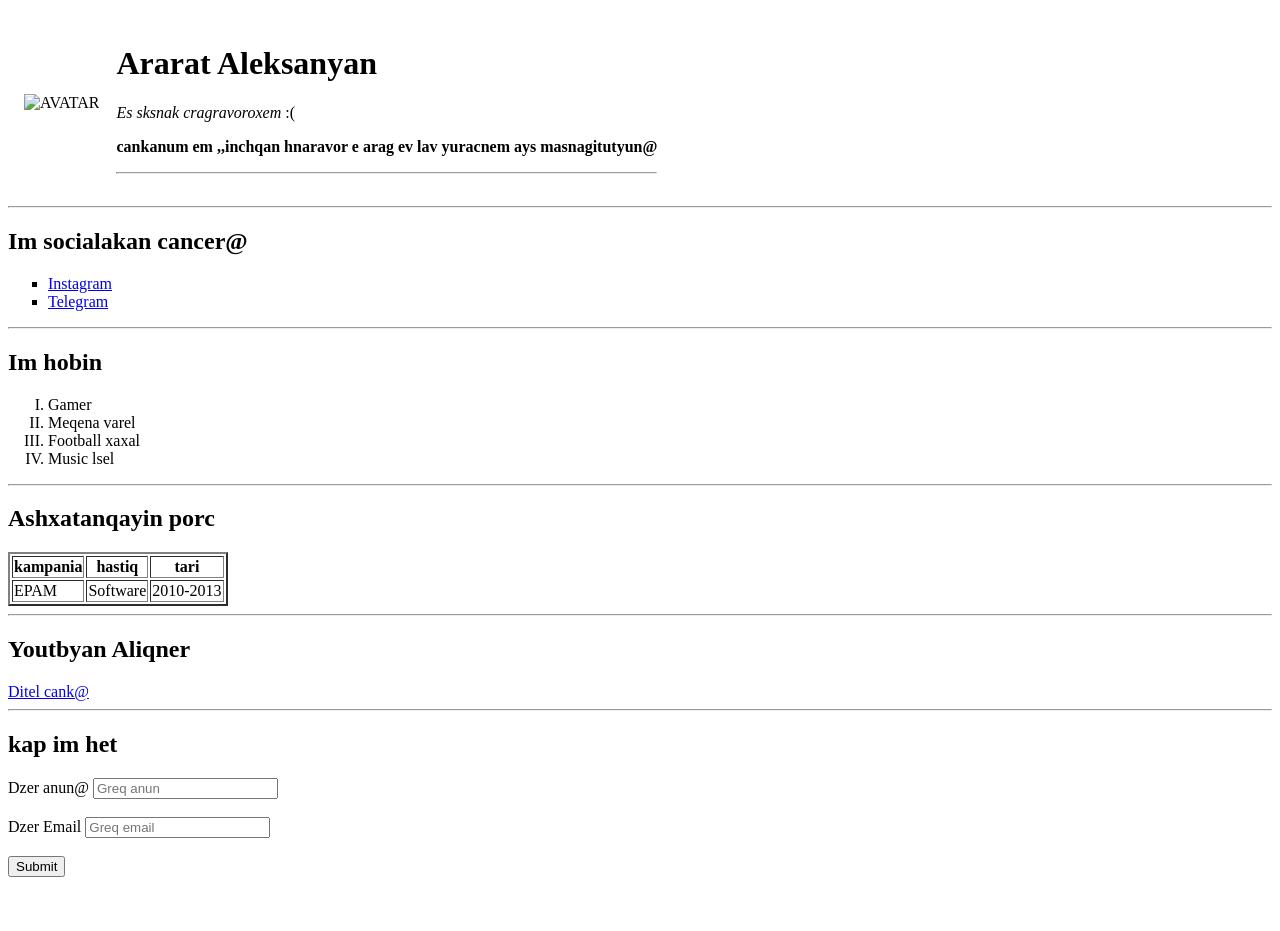
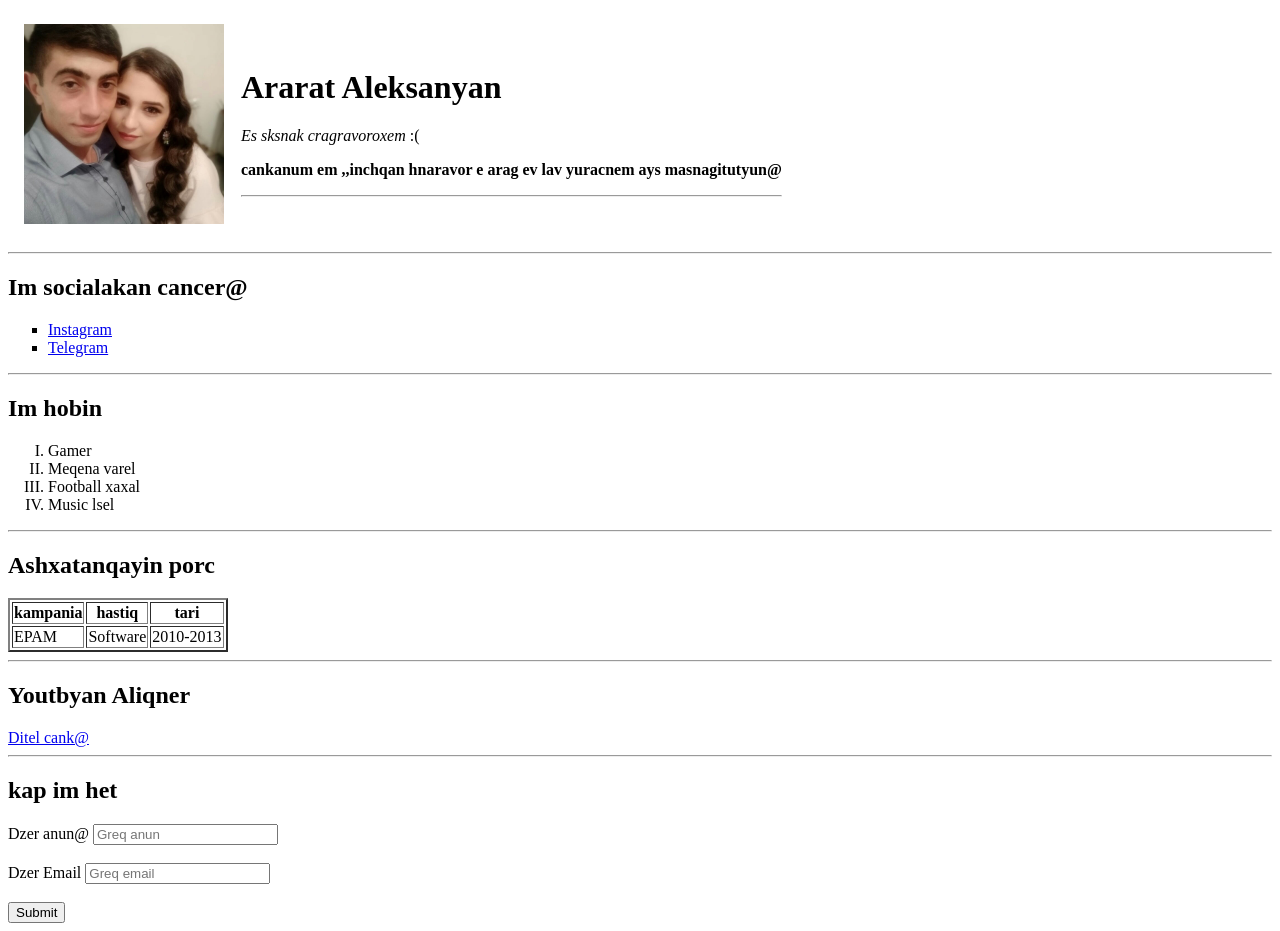
Before and after one commit to lion2022/cv, a plain HTML site: page index.html in a window 1280 px wide. Before the commit the page ends 885 px from the top, so only its background shows below. Drawn offline with Linux system fonts and the light colour scheme.

Commit message:
Update index.html

```diff
--- a/index.html
+++ b/index.html
@@ -9,7 +9,7 @@
     <body>
         <table cellspacing="15">
             <tr>
-                <td> <img src="..\img\avatar.jpg" alt="AVATAR" width="200"> </td>
+                <td> <img src="avatar.jpg" alt="AVATAR" width="200"> </td>
                 <td>  <h1>Ararat Aleksanyan</h1>
                     <p> <em> Es sksnak cragravoroxem</em> :(</p>
                     <p> <strong> cankanum em ,,inchqan hnaravor e arag ev lav yuracnem ays masnagitutyun@ </strong> </p>
```
